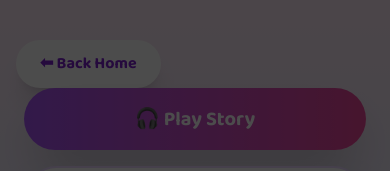
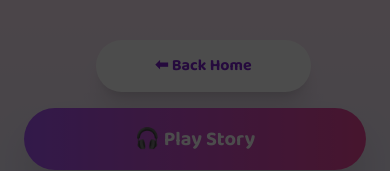
Before and after one commit to yasiru95/Kids-story-APP, a Vue app: page /story/1 in a window 390 px wide. Shown: the top 171 px of the page. Built offline with nearby package versions, Linux system fonts and the light colour scheme.

Commit message:
bugs fixed mobile

```diff
--- a/src/views/StoryView.vue
+++ b/src/views/StoryView.vue
@@ -2,10 +2,17 @@
   <div class="min-h-screen bg-gradient-to-b from-pink-100 via-blue-100 to-yellow-100 py-[2.5rem] px-[1rem] overflow-hidden">
 
     <!-- BACK -->
-    <div class="max-w-7xl mx-auto ">
+ <div class="max-w-7xl mx-auto mb-[1rem] sm:mb-0">
   <router-link
     to="/"
-        class="bg-white px-[1.5rem] py-[0.75rem] rounded-full shadow-xl font-bold text-purple-700 hover:scale-105 transition inline-block"
+    class="inline-flex items-center justify-center
+           w-[60%] ml-[5rem] sm:w-auto
+           px-[1.5rem] py-[0.875rem]
+           sm:px-[1.5rem] sm:py-[0.75rem]
+           rounded-full shadow-xl
+           font-bold text-purple-700
+           bg-white
+           hover:scale-105 transition"
   >
     ⬅ Back Home
   </router-link>
```
Lines whose indentation alone changed are shown as unchanged.
